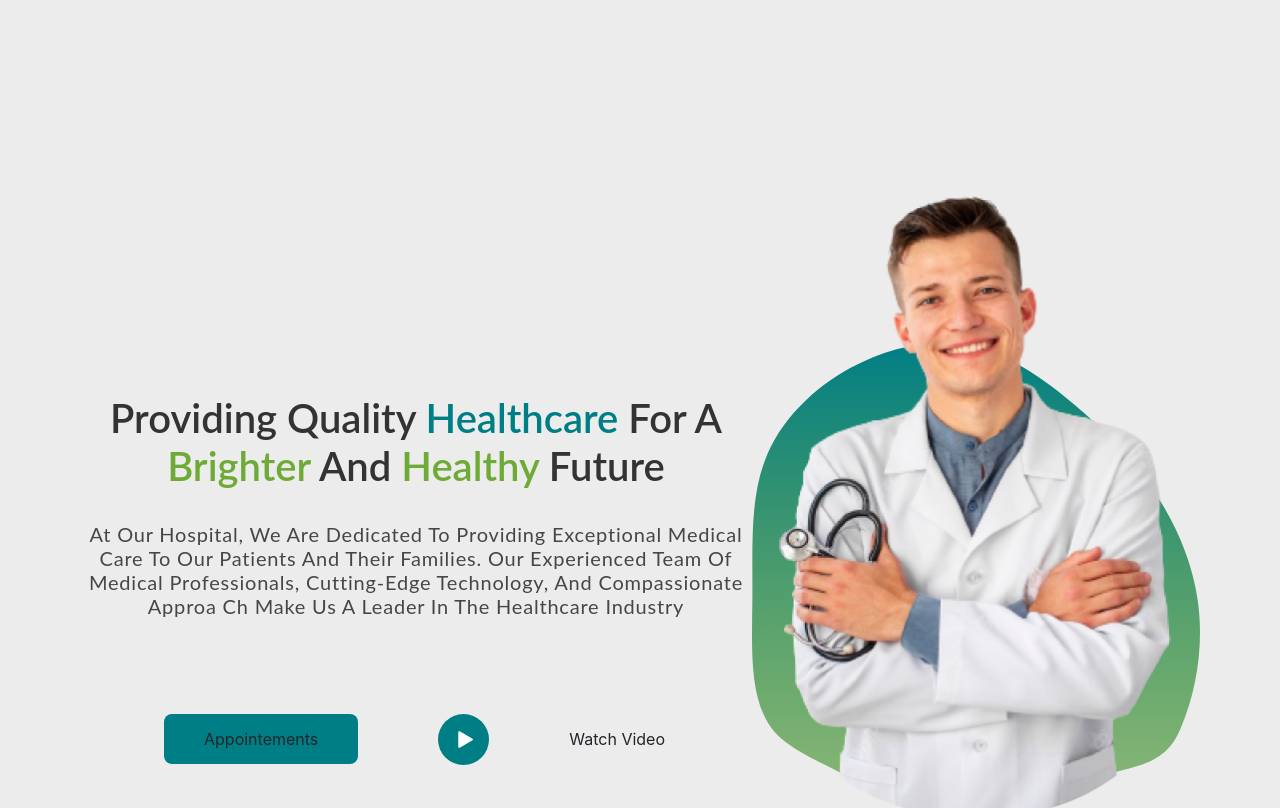
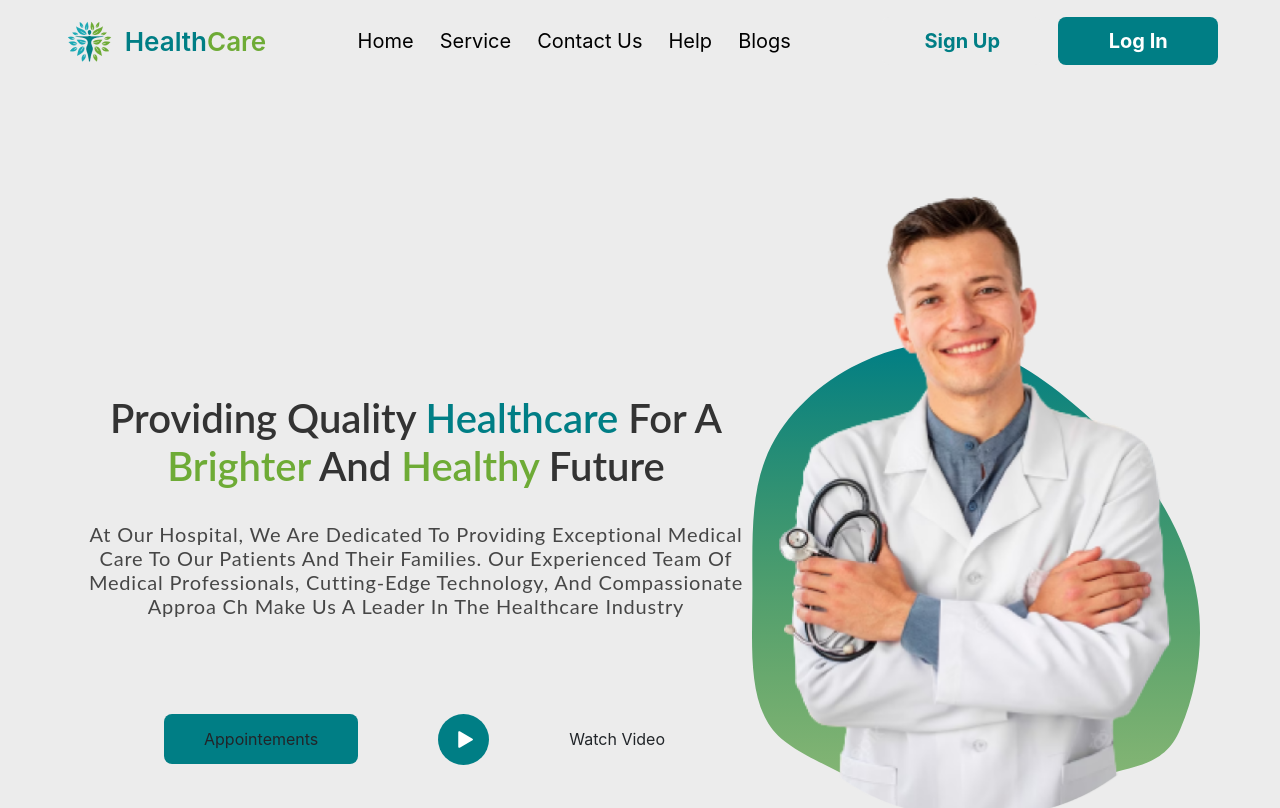
Before and after one commit to E-DoctorApp/E-DoctorApp, a React (Create React App) app in the folder client/: page / in a window 1280 px wide. Shown: the top 808 px of the page. Built offline with nearby package versions, Linux system fonts and the light colour scheme; a web font is replaced by a local one.

Commit message:
refactoring semi done

```diff
--- a/client/src/App.tsx
+++ b/client/src/App.tsx
@@ -16,7 +16,7 @@ import Overview from './components/DoctorProfile/Overview';
 function App() {
   return (
     <div className="App">
-      {/* <NavBar /> */}
+      <NavBar />
       <Routes>
         <Route path='/' element={<LandingPage />} />
         <Route path='/login' element={<Login /> } />
@@ -28,7 +28,7 @@ function App() {
         </Route>
         <Route path='/services' element={<ServicePage/> } />
       </Routes>
-      {/* <Footer /> */}
+      <Footer />
     </div>
   );
 }
```
